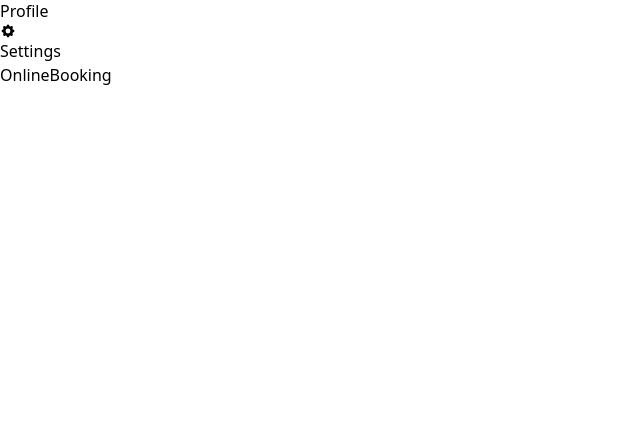
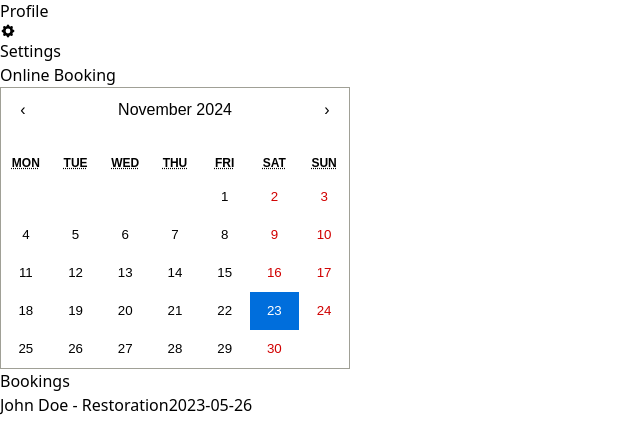
Before and after one commit to ahmed-kawsar/crm-app, a React (Vite) app: page /booking in a window 1280 px wide. Shown: the part 598-1019 px from the top of the page, without its empty margins (0-640 px from the left). Before the commit the page ends 800 px from the top, so only its background shows below. Built offline with nearby package versions, Linux system fonts and the light colour scheme.

Commit message:
updated booking page

```diff
--- a/package.json
+++ b/package.json
@@ -11,6 +11,7 @@
   },
   "dependencies": {
     "react": "^18.3.1",
+    "react-calendar": "^5.1.0",
     "react-dom": "^18.3.1",
     "react-icons": "^5.3.0",
     "react-paginate": "^8.2.0",
--- a/src/pages/OnlineBooking.jsx
+++ b/src/pages/OnlineBooking.jsx
@@ -1,3 +1,131 @@
+import { useState } from "react";
+import Calendar from "react-calendar";
+import "react-calendar/dist/Calendar.css";
+
+// Function to generate random date between two dates
+function randomDate(start, end) {
+  return new Date(
+    start.getTime() + Math.random() * (end.getTime() - start.getTime())
+  );
+}
+
+const startDate = new Date(2023, 0, 1); // 1st January 2023
+const endDate = new Date(); // Today
+
 export default function OnlineBooking() {
-  return <div>OnlineBooking</div>;
+  const [date, setDate] = useState(new Date());
+  const [showBookingForm, setShowBookingForm] = useState(false);
+
+  const [bookings, setBookings] = useState([
+    {
+      id: 1,
+      date: randomDate(startDate, endDate).toISOString().slice(0, 10),
+      name: "John Doe",
+      service: "Restoration",
+    },
+    {
+      id: 2,
+      date: randomDate(startDate, endDate).toISOString().slice(0, 10),
+      name: "Jane Smith",
+      service: "Cleaning",
+    },
+  ]);
+
+  const onChange = (date) => {
+    setDate(date);
+    setShowBookingForm(true); // Show booking form when a date is selected
+  };
+
+  const handleBookingSubmit = (event) => {
+    event.preventDefault();
+    const formData = new FormData(event.target);
+    const newBooking = {
+      id:
+        bookings.length > 0
+          ? Math.max(...bookings.map((booking) => booking.id)) + 1
+          : 1,
+      date: date.toISOString().slice(0, 10),
+      name: formData.get("name"),
+      service: formData.get("service"),
+    };
+    setBookings([newBooking, ...bookings]);
+    setShowBookingForm(false); // Hide the form after submission
+    event.target.reset(); // Reset the form fields
+  };
+
+  return (
+    <div className="container mx-auto p-6">
+      <h1 className="text-3xl font-bold mb-6">Online Booking</h1>
+
+      <div className="bg-white p-6 rounded-lg shadow-md">
+        <Calendar
+          onChange={onChange}
+          value={date}
+          className="p-2 rounded-md border border-gray-300 text-gray-800"
+          prev2Label={null}
+          next2Label={null}
+          showNeighboringMonth={false}
+        />
+
+        {showBookingForm && ( // Conditionally render the booking form
+          <form onSubmit={handleBookingSubmit} className="mt-6">
+            <div className="mb-4">
+              <label
+                htmlFor="name"
+                className="block text-gray-700 font-bold mb-2"
+              >
+                Your Name:
+              </label>
+              <input
+                type="text"
+                id="name"
+                name="name"
+                className="shadow appearance-none border rounded w-full py-2 px-3 text-gray-700 leading-tight focus:outline-none focus:shadow-outline"
+                required
+              />
+            </div>
+            <div className="mb-4">
+              <label
+                htmlFor="service"
+                className="block text-gray-700 font-bold mb-2"
+              >
+                Service:
+              </label>
+              <select
+                id="service"
+                name="service"
+                className="shadow appearance-none border rounded w-full py-2 px-3 text-gray-700 leading-tight focus:outline-none focus:shadow-outline"
+                required
+              >
+                <option value="">Select a service</option>
+                <option value="Restoration">Restoration</option>
+                <option value="Cleaning">Cleaning</option>
+                <option value="Damage Repair">Damage Repair</option>
+              </select>
+            </div>
+            <button
+              type="submit"
+              className="bg-blue-500 hover:bg-blue-700 text-white font-bold py-2 px-4 rounded"
+            >
+              Book Now
+            </button>
+          </form>
+        )}
+
+        <h2 className="text-xl font-bold mt-6 mb-4">Bookings</h2>
+        <ul>
+          {bookings.map((booking) => (
+            <li key={booking.id} className="mb-2">
+              <div className="flex justify-between">
+                <span className="font-medium">
+                  {booking.name} - {booking.service}
+                </span>
+                <span className="text-gray-500 text-sm">{booking.date}</span>
+              </div>
+            </li>
+          ))}
+        </ul>
+      </div>
+    </div>
+  );
 }
--- a/src/pages/Profile.jsx
+++ b/src/pages/Profile.jsx
@@ -82,9 +82,9 @@ export default function Profile() {
             </div>
             {/* Add more contact information fields here */}
           </div>
-        </div>
 
-        <div className="mt-6">
+          {/* Password change section with adjusted width */}
+          <div className="md:w-1/2">
             <h3 className="text-lg font-bold mb-4">Change Password</h3>
             <div className="mb-4">
               <label
@@ -126,6 +126,7 @@ export default function Profile() {
               />
             </div>
           </div>
+        </div>
 
         <button
           type="submit"
```
Also changed, not shown: 1 other file (tests, documents, lock files or other folders). Lines whose indentation alone changed are shown as unchanged.
